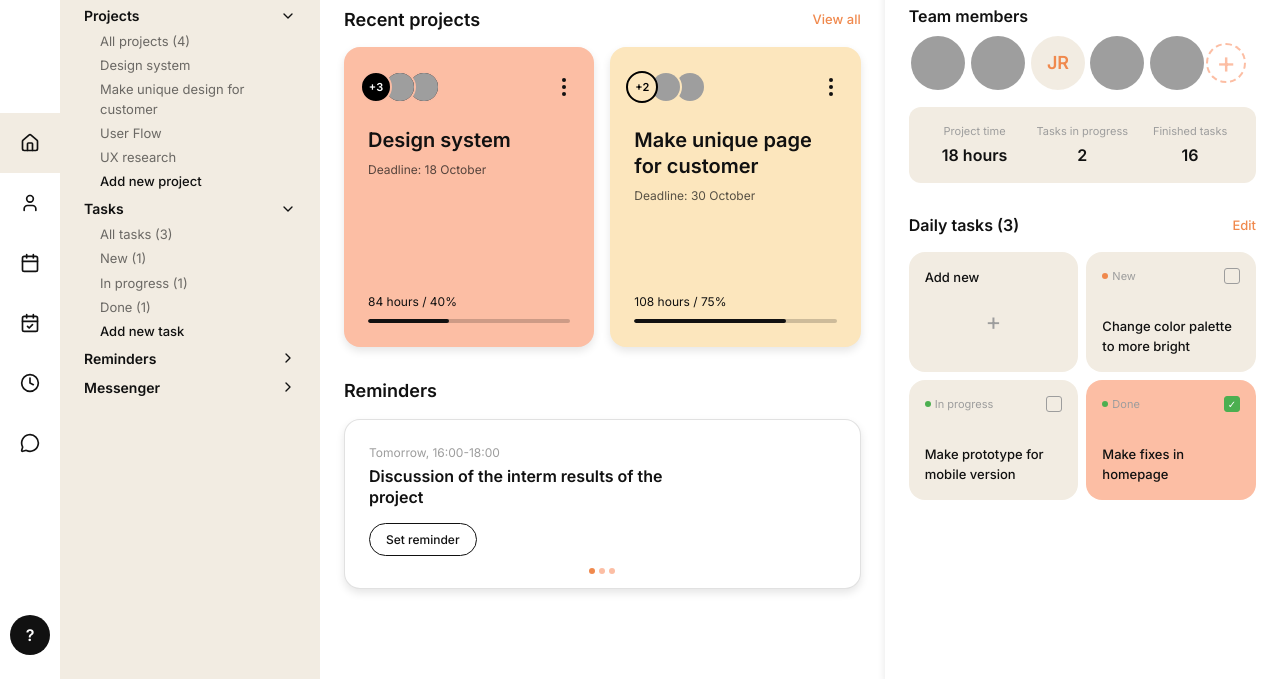
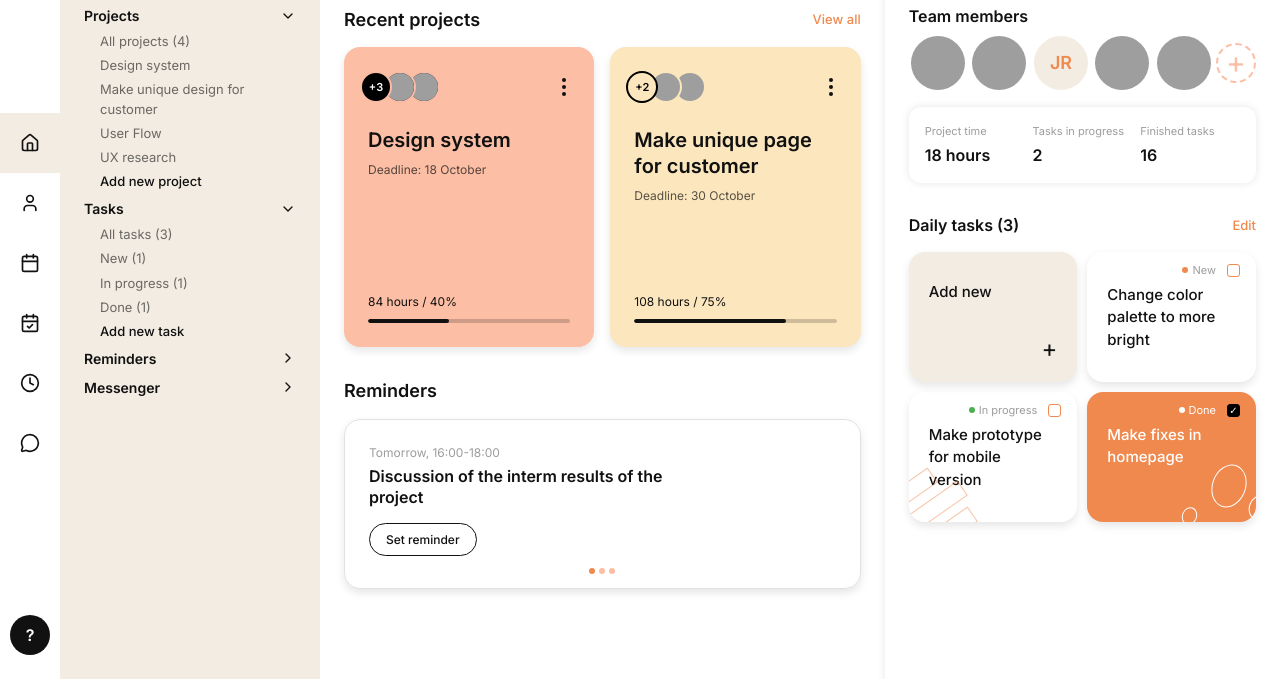
Before and after one commit to jaykakadia/AC-2, a website: page index.html in a window 1280 px wide. Shown: the part 121-800 px from the top of the page. Drawn offline with Linux system fonts and the light colour scheme; grey boxes are pictures that could not be loaded.

Commit message:
desktop site ready

```diff
--- a/index.html
+++ b/index.html
@@ -286,7 +286,7 @@
           </div>
 
           <div class="projects__grid">
-            <div class="project-card">
+            <div class="project-card project-card--pink">
               <div class="project-card__header">
                 <div class="avatars">
                   <div class="avatar-count color-pink">+3</div>
@@ -480,12 +480,12 @@
           </div>
 
           <div class="daily-tasks__grid">
-            <div class="task-card">
-              <p class="task-card__title">Add new</p>
+            <div class="task-card card-add">
+              <p class="task-card__title margin-top-big">Add new</p>
               <div class="task-card__add">+</div>
             </div>
 
-            <div class="task-card">
+            <div class="task-card ">
               <div class="task-card__status">
                 <span class="dot"></span>
                 <span>New</span>
@@ -503,15 +503,22 @@
               </div>
               <div class="task-card__checkbox"></div>
               <p class="task-card__title">Make prototype for mobile version</p>
+              <div class="three-rectangle-1">
+              </div>
+              <div class="three-rectangle-2"></div>
+              <div class="three-rectangle-3"></div>
             </div>
 
             <div class="task-card task-card--accent">
               <div class="task-card__status">
-                <span class="dot dot--green"></span>
-                <span>Done</span>
+                <span class="dot dot--white"></span>
+                <span class="color-white">Done</span>
               </div>
               <div class="task-card__checkbox checked"></div>
-              <p class="task-card__title">Make fixes in homepage</p>
+              <p class="task-card__title color-white">Make fixes in homepage</p>
+              <div class="three-circle-1"></div>
+              <div class="three-circle-2"></div>
+              <div class="three-circle-3"></div>
             </div>
           </div>
         </div>
--- a/scss/_components.scss
+++ b/scss/_components.scss
@@ -25,7 +25,7 @@
       background-color: $white;
       border-radius: $radius-xl;
       font-size: 1.4rem;
-      border:1px solid rgba($light-color, 0.3);
+      border: 1px solid rgba($light-color, 0.3);
 
       &::placeholder {
         color: $light-color;
@@ -84,6 +84,9 @@
   &--yellow {
     background-color: $tertiary-color;
   }
+  &--pink {
+    background-color: $secondary-color;
+  }
 
   &__header {
     @include flex-between;
@@ -110,24 +113,24 @@
         font-size: 1.1rem;
         font-weight: 600;
         margin-left: -0.8rem;
-        position:relative;
+        position: relative;
         z-index: 10;
       }
 
-      .z-index-9{
+      .z-index-9 {
         z-index: 9;
       }
-      .color-pink{
-        border: 2px solid #FABCA4 ;
+      .color-pink {
+        border: 2px solid #fabca4;
         background-color: #000;
         color: $white;
       }
       .color-yellow {
         background-color: #fce6bd;
-        border: 2px solid #fce6bd ;
+        border: 2px solid #fce6bd;
         color: black;
       }
-      .border-black{
+      .border-black {
         border: 2px solid #000;
       }
     }
@@ -356,7 +359,7 @@
     }
   }
 }
-.drop-down{
+.drop-down {
   height: 24px;
   width: 24px;
   background-color: rgba($secondary-color, 0.2);
@@ -365,7 +368,7 @@
   align-items: center;
   justify-content: center;
 }
-.drop-down-svg{
+.drop-down-svg {
   width: 12px;
   height: 12px;
   color: $secondary-color;
@@ -384,7 +387,7 @@
   &__avatars {
     @include flex-row(0);
     margin-bottom: $spacing-lg;
-    justify-content: space-around;
+    justify-content: space-between;
 
     .avatar {
       margin-left: -0.6rem;
@@ -394,16 +397,17 @@
       }
     }
   }
-  .sidebar-avatar{
+  .sidebar-avatar {
     margin-left: 0 !important;
     scale: 1.5;
+    transform: translateX(6px);
   }
-  .bigfont{
+  .bigfont {
     font-size: 3rem;
     display: flex;
     align-items: center;
     justify-content: center;
-    margin-left: -1rem !important;
+    transform: translateX(0px);
   }
 
   &__stats {
@@ -411,11 +415,11 @@
     grid-template-columns: repeat(3, 1fr);
     gap: $spacing-sm;
     padding: $spacing-md;
-    background-color: $main-color;
+    box-shadow: $shadow-lg;
     border-radius: $radius-md;
 
     &-item {
-      text-align: center;
+      text-align: start;
 
       span {
         font-size: 1.1rem;
@@ -442,28 +446,33 @@
   &__grid {
     display: grid;
     grid-template-columns: repeat(2, 1fr);
-    gap: $spacing-sm;
+    gap: 1rem;
     margin-top: $spacing-md;
   }
 }
 
 .task-card {
   @include card($main-color, $radius-lg);
-  padding: $spacing-md;
-  min-height: 12rem;
+      padding: 1rem 2rem;
+  min-height: 13rem;
+  width: auto;
   position: relative;
   display: flex;
+  box-shadow: $shadow-md;
   flex-direction: column;
+  overflow: hidden;
 
   &--accent {
-    background-color: $secondary-color;
+    background-color: $accent-color;
   }
 
   &__status {
     @include flex-row($spacing-xs);
     align-items: center;
     font-size: 1rem;
-    margin-bottom: auto;
+    margin-bottom: 0.5rem;
+    justify-content: flex-end;
+    margin-right: 2rem;
 
     .dot {
       width: 0.6rem;
@@ -481,19 +490,21 @@
       font-size: 1.1rem;
     }
   }
-
+  .dot--white{
+    background-color: #fff;
+  }
   &__checkbox {
     position: absolute;
-    top: $spacing-md;
+    top: 1.2rem;
     right: $spacing-md;
-    width: 1.6rem;
-    height: 1.6rem;
-    border: 1px solid $light-color;
+    width: 1.3rem;
+    height: 1.3rem;
+    border: 1px solid $accent-color;
     border-radius: 0.3rem;
 
     &.checked {
-      background-color: #4caf50;
-      border-color: #4caf50;
+      background-color: black;
+      border-color: black;
 
       &::after {
         content: "✓";
@@ -507,16 +518,16 @@
   }
 
   &__title {
-    font-size: 1.3rem;
+    font-size: 1.5rem;
     font-weight: 500;
-    margin-top: auto;
   }
 
   &__add {
-    @include flex-center;
+    display: flex;
     font-size: 2.4rem;
-    color: $light-color;
     flex: 1;
+    justify-content: end;
+    align-items: end;
   }
 
   &__decoration {
@@ -528,8 +539,75 @@
     opacity: 0.3;
   }
 }
-.aside_bar{
+.aside_bar {
   margin-top: 1.25rem;
   margin-bottom: 1.25rem;
   justify-content: flex-end;
 }
+.card-add {
+  background-color: #f2ece2;
+  padding-bottom: 1.5rem;
+}
+.margin-top-big {
+  margin-top: 1.9rem;
+}.color-white {
+  color: #fff !important;
+}
+.three-rectangle-1 {
+  position: absolute;
+  top: 107px;
+  left: -10px;
+  width: 70px;
+  height: 18px;
+  border: 1px solid rgba($accent-color, 0.5);
+  transform: rotate(-35deg);
+}
+.three-rectangle-2 {
+  position: absolute;
+  top: 133px;
+  left: 0px;
+  width: 70px;
+  height: 18px;
+  border: 1px solid rgba($accent-color, 0.5);
+  transform: rotate(-35deg);
+}
+.three-rectangle-3 {
+  position: absolute;
+  top: 94px;
+  left: -40px;
+  width: 70px;
+  height: 18px;
+  border: 1px solid rgba($accent-color, 0.5);
+  transform: rotate(-35deg);
+}
+.three-circle-1 {
+  position: absolute;
+  top: 103px;
+  left: 162px;
+  width: 20px;
+  height: 25px;
+   border: 1px solid white;
+  border-radius: 50%;
+  transform: rotate(20deg);
+}
+.three-circle-2 {
+  position: absolute;
+  top: 72px;
+  left: 125px;
+  width: 34px;
+  height: 44px;
+  border: 1px solid white;
+  border-radius: 50%;
+  transform: rotate(20deg);
+}
+.three-circle-3 {
+  position: absolute;
+  top: 115px;
+  left: 95px;
+  width: 15px;
+  height: 18px;
+  border: 1px solid white;
+  border-radius: 50%;
+  transform: rotate(20deg);
+
+}
--- a/scss/_mixins.scss
+++ b/scss/_mixins.scss
@@ -68,7 +68,6 @@
 
 // Card mixin
 @mixin card($bg: $white, $radius: $radius-lg) {
-  background-color: $bg;
   border-radius: $radius;
   padding: $spacing-md;
 }
--- a/scss/_variables.scss
+++ b/scss/_variables.scss
@@ -26,6 +26,7 @@ $radius-full: 50%;
 
 $shadow-sm: 0 0.2rem 0.4rem rgba(0, 0, 0, 0.05);
 $shadow-md: 0 0.4rem 0.8rem rgba(0, 0, 0, 0.1);
+$shadow-lg: 0 0 0.8rem rgba(0, 0, 0, 0.1);
 
 $icon-sidebar-width: 6rem;
 $sidebar-width: 26rem;
```
Also changed, not shown: css/main.css, 1 other file.
